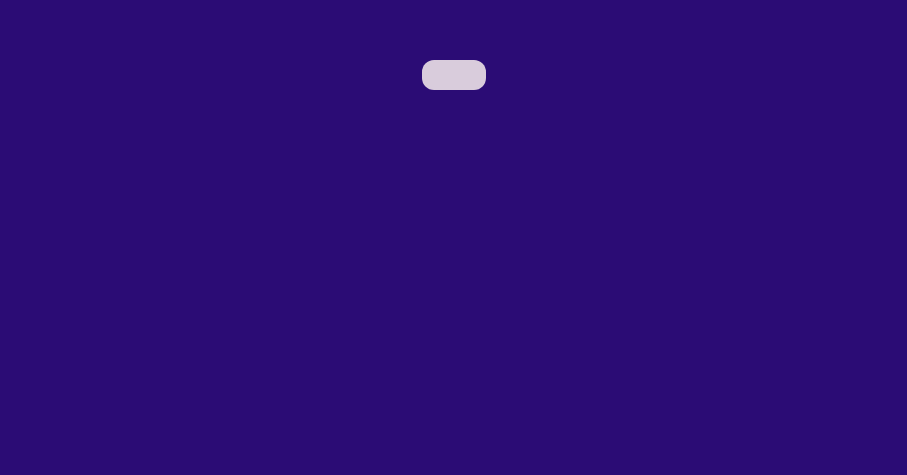
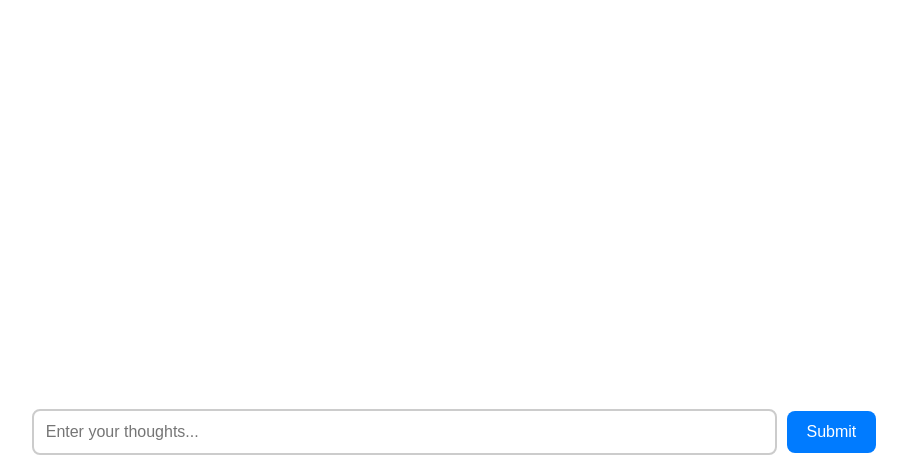
Before and after one commit to lavanyamenon15/IdeationStation, a React (Create React App) app in the folder ideationstation/: page / in a window 1280 px wide. Shown: the part 325-800 px from the top of the page, without its empty margins (186-1093 px from the left). Built offline with nearby package versions, Linux system fonts and the light colour scheme.

Commit message:
updated textbox css

```diff
--- a/ideationstation/src/Textbox.css
+++ b/ideationstation/src/Textbox.css
@@ -1,13 +1,35 @@
-.Textblock {
-    margin: auto;
-    display: block;
+.Textbox {
+    position: fixed;
+    bottom: 20px; /* Adjust distance from the bottom */
+    left: 50%;
+    transform: translateX(-50%); /* Center horizontally */
+    width: 80%; /* Adjust width */
+    display: flex;
+    justify-content: center;
+    align-items: center;
+    gap: 10px; /* Space between input and button */
   }
 
-  @keyframes App-logo-spin {
-    from {
-      transform: rotate(0deg);
-    }
-    to {
-      transform: rotate(360deg);
-    }
+  .Textbox input {
+    width: 70%; /* Make input longer */
+    padding: 12px;
+    font-size: 16px;
+    border: 2px solid #ccc;
+    border-radius: 8px;
+    outline: none;
   }
+
+  .Textbox button {
+    padding: 12px 20px;
+    font-size: 16px;
+    border: none;
+    background-color: #007bff;
+    color: white;
+    border-radius: 8px;
+    cursor: pointer;
+    transition: background-color 0.3s ease;
+  }
+
+  .Textbox button:hover {
+    background-color: #0056b3;
+  }
--- a/ideationstation/src/index.js
+++ b/ideationstation/src/index.js
@@ -1,13 +1,13 @@
 import React from 'react';
 import ReactDOM from 'react-dom/client';
 import './index.css';
-import Stars from './Stars';
+import Textbox from './Textbox';
 import reportWebVitals from './reportWebVitals';
 
 const root = ReactDOM.createRoot(document.getElementById('root'));
 root.render(
   <React.StrictMode>
-    <Stars />
+    <Textbox />
   </React.StrictMode>
 );
 
```
